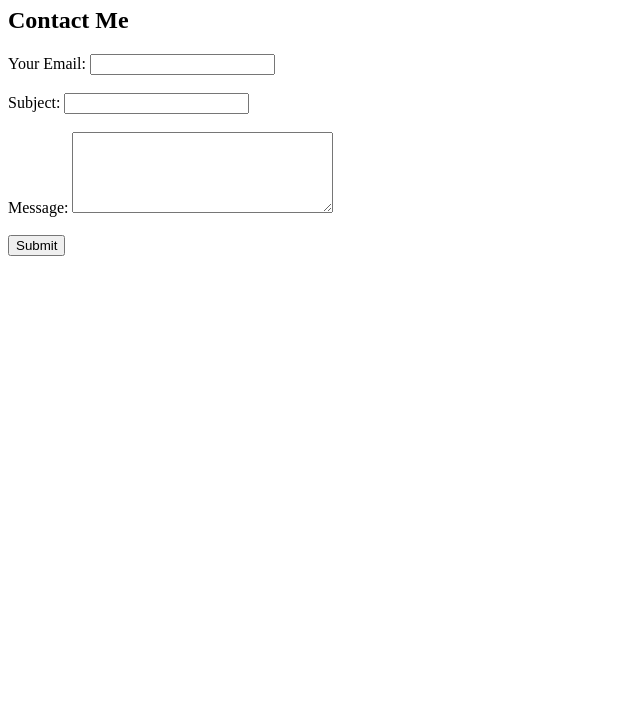
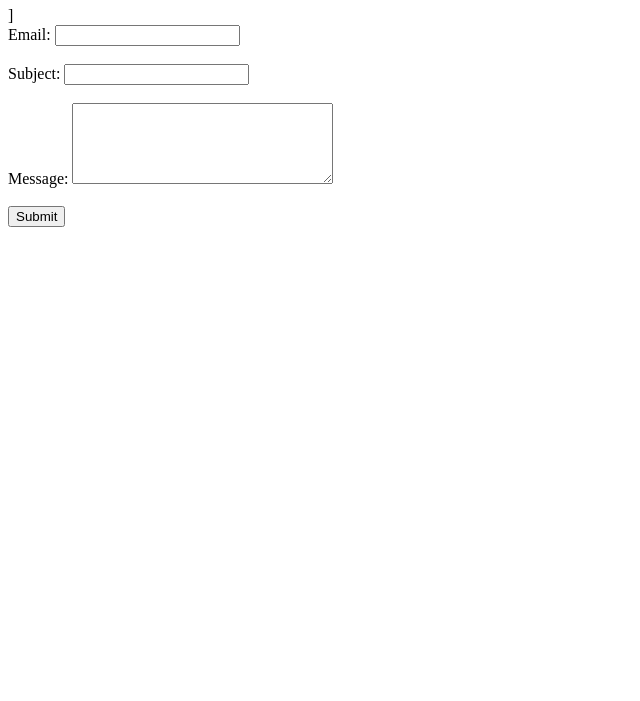
Before and after one commit to nadinemarcus/dsc_209r_lab1_portfolio, a plain HTML site: page contact/index.html in a window 1280 px wide. Shown: the part 99-800 px from the top of the page, without its empty margins (0-640 px from the left). Drawn offline with Linux system fonts and the light colour scheme.

Commit message:
Update index.html

```diff
--- a/contact/index.html
+++ b/contact/index.html
@@ -12,13 +12,11 @@
         <a href="https://nadinemarcus.github.io/dsc_209r_lab1_portfolio/contact/">Contact</a> |
         <a href="https://github.com/nadinemarcus" target="_blank">GitHub</a>
     </nav>
-    <h1>Contact</h1>
-
-    <h2>Contact Me</h2>
+    <h1>Contact</h1>]
 
 <form action="mailto:nadinemarcus2002@gmail.com" method="POST" enctype="text/plain">
   <label>
-    Your Email:
+    Email:
     <input type="email" name="email" required>
   </label>
   <br><br>
```
